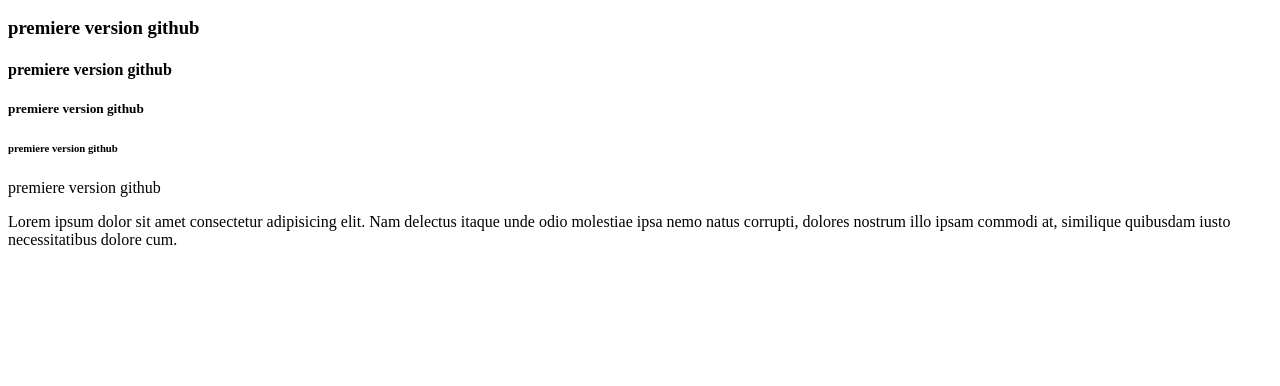
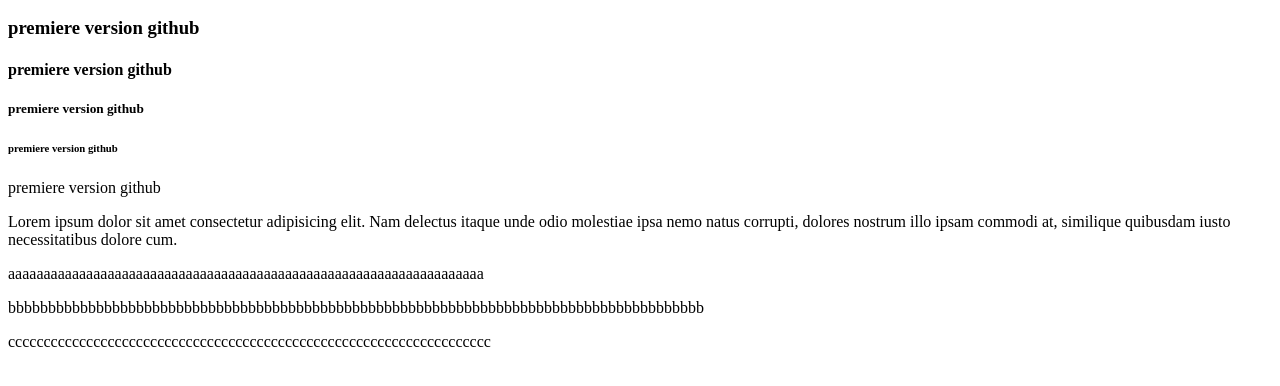
Before and after one commit to Esmeralda-dev/openclassroom-github, a plain HTML site: page index.html in a window 1280 px wide. Shown: the part 96-482 px from the top of the page. Drawn offline with Linux system fonts and the light colour scheme.

Commit message:
troisieme version

```diff
--- a/index.html
+++ b/index.html
@@ -13,5 +13,9 @@
     <h6>premiere version github</h6>
     <h7>premiere version github</h7>
     <p>Lorem ipsum dolor sit amet consectetur adipisicing elit. Nam delectus itaque unde odio molestiae ipsa nemo natus corrupti, dolores nostrum illo ipsam commodi at, similique quibusdam iusto necessitatibus dolore cum.</p>
+
+    <p>aaaaaaaaaaaaaaaaaaaaaaaaaaaaaaaaaaaaaaaaaaaaaaaaaaaaaaaaaaaaaaaaaaa</p>
+    <p>bbbbbbbbbbbbbbbbbbbbbbbbbbbbbbbbbbbbbbbbbbbbbbbbbbbbbbbbbbbbbbbbbbbbbbbbbbbbbbbbbbbbbbb</p>
+    <p>cccccccccccccccccccccccccccccccccccccccccccccccccccccccccccccccccccc</p>
 </body>
 </html>
```
